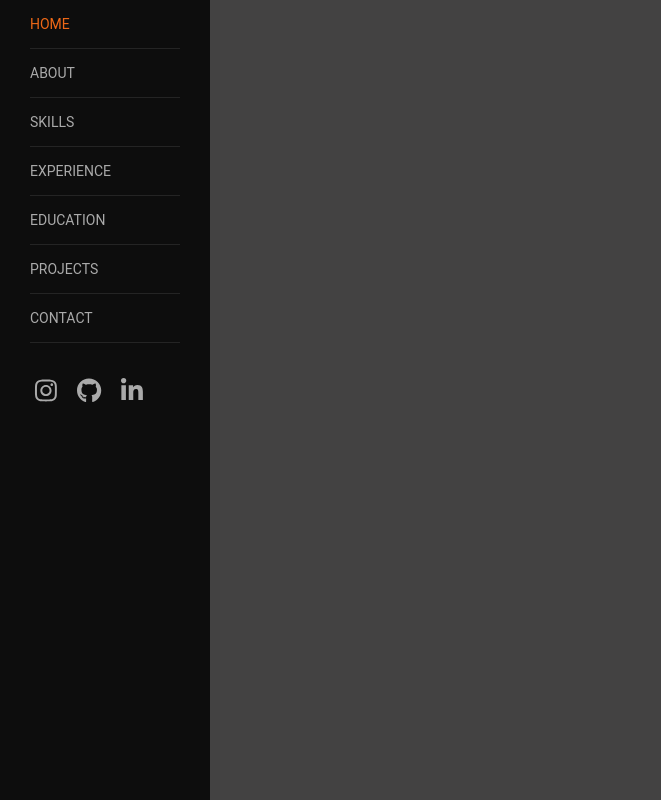
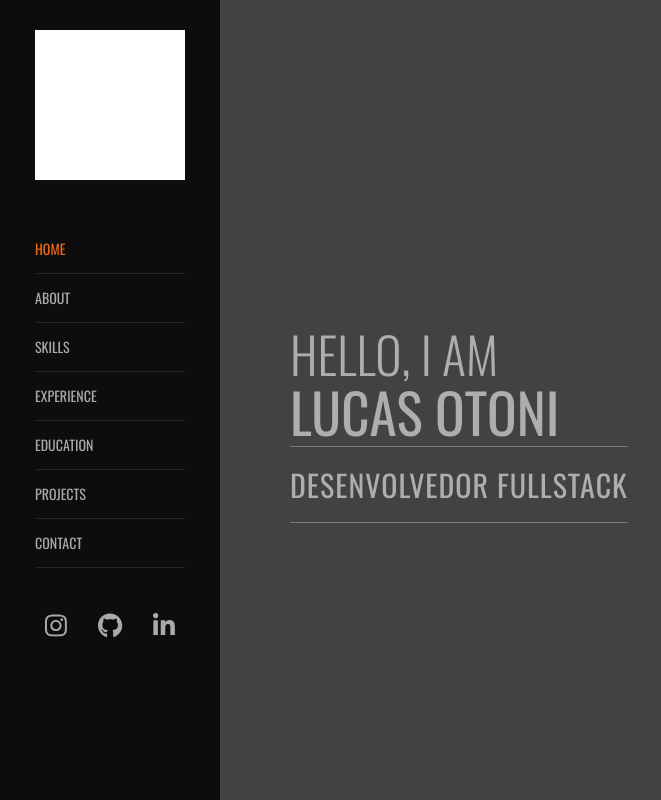
Before and after one commit to jessy-damasceno/portfolio-web, a Vue app: page / in a window 1280 px wide. Shown: the whole page, without its empty margins (0-661 px from the left). Built offline with nearby package versions, Linux system fonts and the light colour scheme.

Commit message:
style: home

```diff
--- a/src/assets/main.css
+++ b/src/assets/main.css
@@ -1,4 +1,5 @@
 @import './base.css';
+@import url('https://fonts.googleapis.com/css2?family=Oswald:wght@200;300;400;500;600;700&display=swap');
 
 * {
   outline: 0 !important;
@@ -14,8 +15,12 @@
   -o-transition-timing-function: ease-out;
 }
 
+#app {
+  display: flex;
+}
+
 body {
-  font-family: 'Roboto', sans-serif;
+  font-family: 'Oswald', sans-serif;
   font-weight: 400;
   font-size: 14px;
   color: #aaaaaa;
@@ -39,6 +44,7 @@ a:hover {
   color: #ee6817;
 }
 
+
 ::selection {
   color: #000;
   background: none repeat scroll 0 0 #ee6817;
--- a/src/components/Navigator.vue
+++ b/src/components/Navigator.vue
@@ -1,5 +1,6 @@
 <template>
   <nav class="nav-container">
+    <div class="logo"></div>
     <div class="nav-links">
       <a
         v-for="(link, index) in links"
@@ -62,21 +63,33 @@ export default {
 
 <style>
 .nav-container {
-  height: 100%;
-  position: fixed;
+  height: 100vh;
   background-color: rgb(13, 13, 13);
   z-index: 100;
   color: #f8f8f8;
+  width: 220px;
+  padding: 30px;
+  display: flex;
+  flex-direction: column;
+  gap: 45px;
+  align-items: center;
 }
+
+.logo {
+  background-color: white;
+  height:150px;
+  width: 150px;
+}
+
 .nav-links {
   display: flex;
   flex-direction: column;
 }
+
 .nav-links a {
   display: block;
   padding: 13px 0;
   text-align: left;
-  margin: 0 30px;
   border-bottom: 1px solid rgba(235, 235, 235, 0.1);
   text-transform: uppercase;
   width: 150px;
@@ -98,8 +111,9 @@ export default {
 
 .social-icons {
   display: flex;
-  gap: 20px;
-  padding: 35px;
+  justify-content: space-around;
+  width: 100%;
+  align-self: flex-start;
 }
 
 .social-icons a {
--- a/src/views/Home.vue
+++ b/src/views/Home.vue
@@ -2,12 +2,53 @@
   <div class="home-container">
     <div class="title">
       <h2>
-                <span>Ola, eu sou o</span>
-                <br>
-                fulano
+        <span class="intro">Hello, i am</span>
+        <br />
+        Lucas Otoni
       </h2>
-            <span>Desenvolvedor Fullstack</span>
+      <span class="role">Desenvolvedor Fullstack</span>
     </div>
     <div class="img-container"></div>
   </div>
 </template>
+
+<style>
+.home-container {
+    margin: 20% 0 0 0;
+    padding: 70px;
+}
+
+.intro {
+    font-weight: 300;
+    font-size: 50px;
+    display: inline-block;
+    overflow: hidden;
+    animation: typing 2s steps(30, end);
+    white-space: nowrap;
+}
+
+@keyframes typing {
+  from { width: 0% }
+  to { width: 100% }
+}
+
+.title h2 {
+  border: none;
+  color: #aeaeae;
+  text-transform: uppercase;
+  line-height: 55px;
+  padding-bottom: 0;
+  font-size: 55px;
+  margin-bottom: 35px;
+}
+
+.role {
+  border-bottom: 1px solid #7a7a7a;
+  border-top: 1px solid #7a7a7a;
+  color: #aeaeae;
+  padding: 15px 0;
+  letter-spacing: 1px;
+  text-transform: uppercase;
+  font-size: 30px;
+}
+</style>
```
Lines whose indentation alone changed are shown as unchanged.
